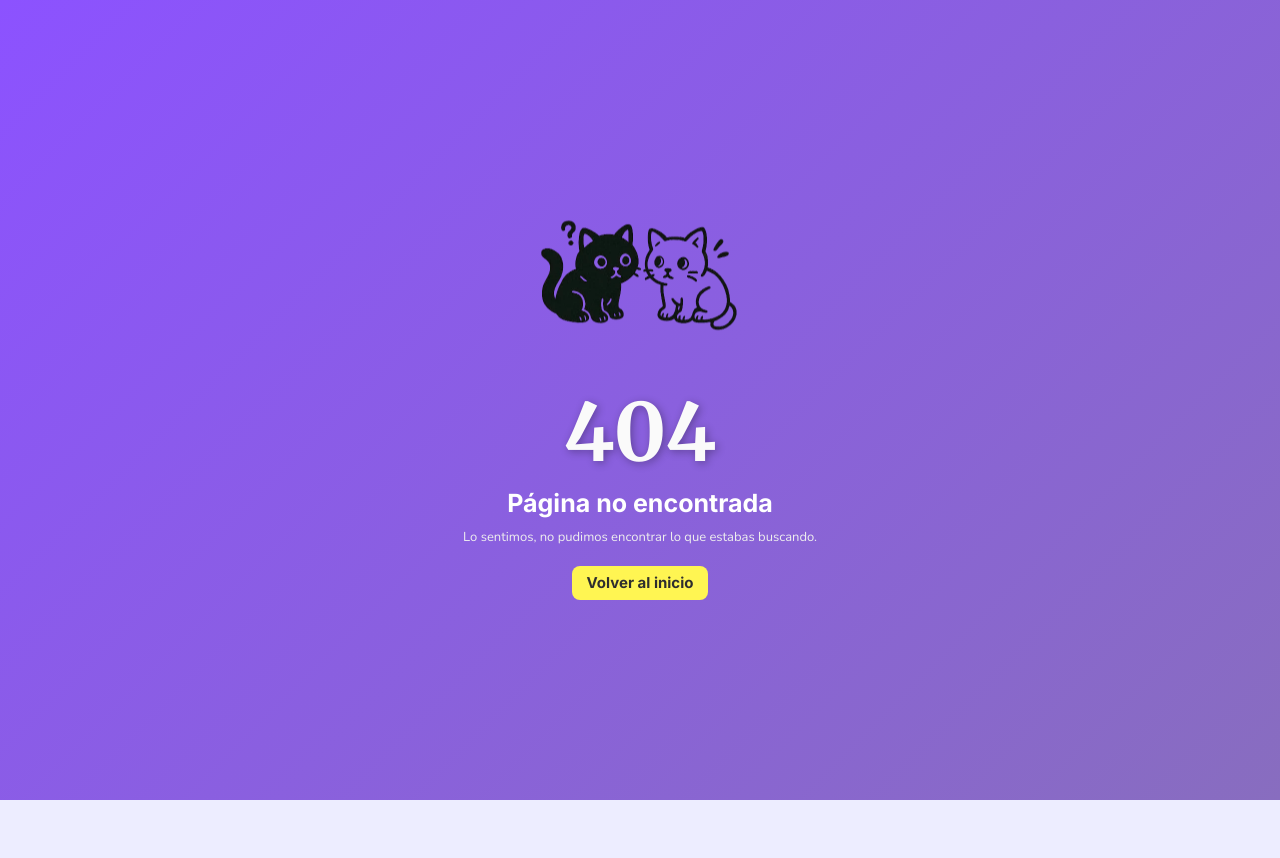
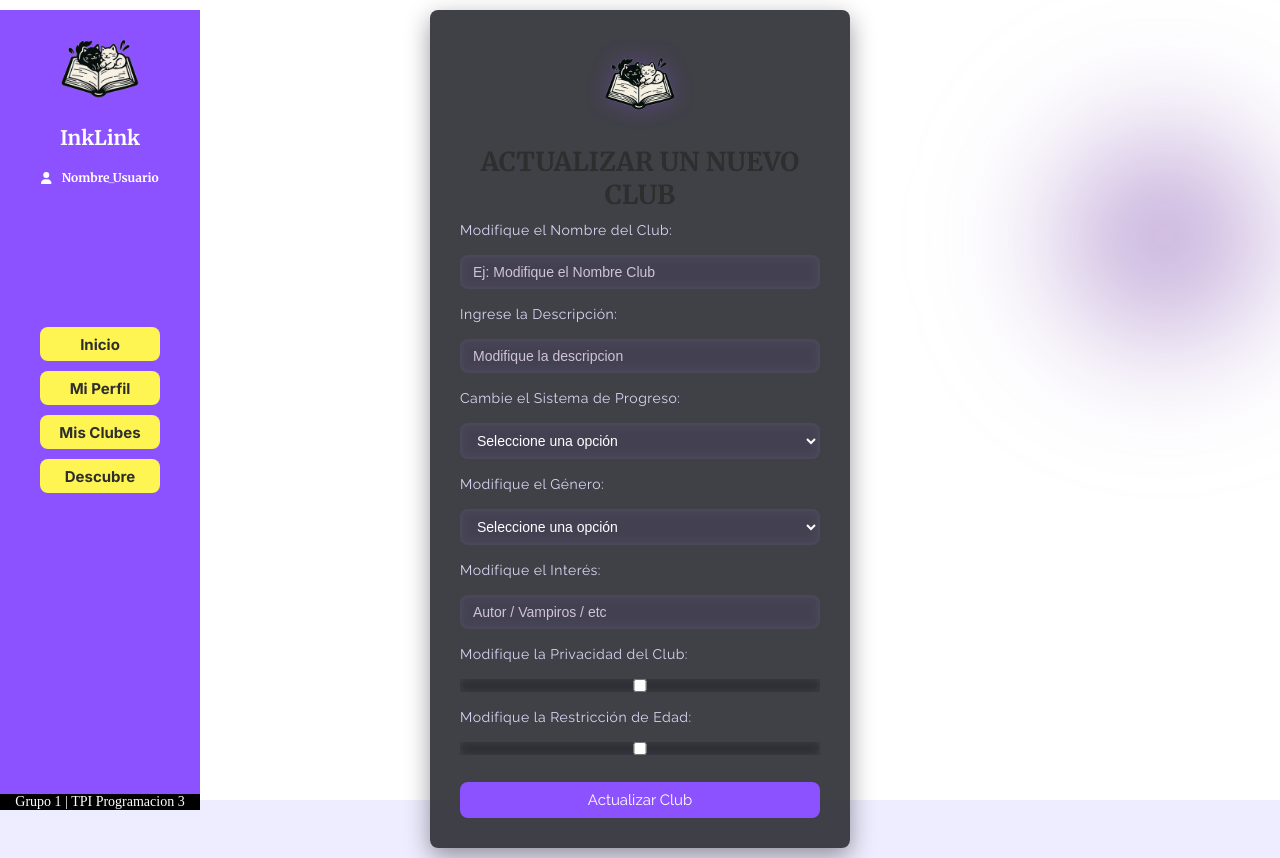
Before and after one commit to GGabi40/TPI-Programacion3, a React (Vite) app in the folder frontend/: page /modifyclub in a window 1280 px wide. Before the commit this address had no page. Before the commit the page ends 800 px from the top, so only its background shows below. Built offline with nearby package versions, Linux system fonts and the light colour scheme.

Commit message:
create components newclub y modifyclubs

```diff
--- a/frontend/src/App.jsx
+++ b/frontend/src/App.jsx
@@ -4,6 +4,9 @@ import Register from "./components/register/Register";
 import Home from "./pages/home/Home"; // landing Page
 import Dashboard from "./components/dashboard/Dashboard"; // dashboard
 import NotFound from "./components/error/notFound/NotFound"; // error 404
+import NewClub from "./components/newclub/NewClub"; //create club
+import ModifyClub from "./components/modifyClub/ModifyClub"; //modify club
+
 
 function App() {
   return (
@@ -14,6 +17,8 @@ function App() {
         <Route path="/dashboard" element={<Dashboard />} />
         <Route path="/register" element={<Register />} />
         <Route path="*" element={<NotFound />} />
+        <Route path="/newclub" element={<NewClub />} />
+        <Route path="/modifyclub" element={<ModifyClub />} />
 
       </Routes>
     </BrowserRouter>
--- /dev/null
+++ b/frontend/src/components/modifyClub/ModifyClub.jsx
@@ -0,0 +1,70 @@
+import React from 'react'
+import LeftNav from '../nav/LeftNav';
+import logo from "../../assets/img/logo/Logo-InkLink.webp";
+
+const ModifyClub = () => {
+  return (
+    <div>
+      <LeftNav />
+
+      <div className="background-animated">
+        <div className="light-orb"></div>
+      </div>
+
+      <div className="form-container margin">
+        <div className="logo-form">
+          <img src={logo} alt="Logo Inklink" />
+        </div>
+
+        <h2 id="crearNuevoClub" className="text-align">
+          ACTUALIZAR UN NUEVO CLUB
+        </h2>
+        <br />
+        <form>
+          <label>Modifique el Nombre del Club:</label>
+          <input type="text" id="name" placeholder="Ej: Modifique el Nombre Club" />
+
+          <label>Ingrese la Descripción:</label>
+          <input type="textarea" id="description" placeholder='Modifique la descripcion' max={200}/>
+
+          <label>Cambie el Sistema de Progreso:</label>
+          <select name="progress" id="progress">
+            <option value="">Seleccione una opción</option>
+            <option value="sincronica">Forma Sincrónica</option>
+            <option value="asincronica">Forma Asincrónica</option>
+          </select>
+
+          <label>Modifique el Género:</label>
+          <select name="gender" id="gender">
+            <option value="">Seleccione una opción</option>
+            <option value="fantasia">Fantasía</option>
+            <option value="romance">Romance</option>
+            <option value="ficcion">Ficción</option>
+            <option value="cienciaficcion">Ciencia Ficcion</option>
+            <option value="misterio">Misterio</option>
+            <option value="terror">Terror</option>
+            <option value="noficcion">No Ficción</option>
+            <option value="litjuvenil">Literatura Juvenil</option>
+            <option value="policial">Policial</option>
+            <option value="otro">Otro</option>
+          </select>
+
+          <label>Modifique el Interés:</label>
+          <input type="textarea" id="interest" placeholder="Autor / Vampiros / etc" />
+
+          <label>Modifique la Privacidad del Club:</label>
+          <input type="checkbox" id="privacy" name='privacy'/>
+
+          <label>Modifique la Restricción de Edad:</label>
+          <input type="checkbox" id="restriction" name='restriction'/>
+
+          <button type="submit">Actualizar Club</button>
+
+
+        </form>
+      </div>
+    </div>
+  )
+}
+
+export default ModifyClub
--- /dev/null
+++ b/frontend/src/components/newclub/NewClub.jsx
@@ -0,0 +1,135 @@
+import React from "react";
+import Footer from "../footer/Footer";
+import LeftNav from '../nav/LeftNav';
+import { useState } from "react";
+import { useNavigate } from "react-router";
+
+import logo from "../../assets/img/logo/Logo-InkLink.webp";
+import { Link } from "react-router";
+
+const NewClub = () => {
+
+    const navigate = useNavigate();
+
+    const [name, setName] = useState("");
+    const [description, setDescription] = useState("");
+    const [progress, setProgress] = useState("");
+    const [gender, setGender] = useState("");
+    const [interest, setInterest] = useState("");
+    const [privacy, setPrivacy] = useState("");
+    const [restriction, setRestriction] = useState("");
+
+    const handleNameChange = (event) => {
+        setName(event.target.value);
+    }
+
+    const handleDescriptionChange = (event) => {
+        setDescription(event.target.value);
+    }
+
+    const handleProgressChange = (event) => {
+        setProgress(event.target.value);
+    }
+
+    const handleGenderChange = (event) => {
+        setGender(event.target.value);
+    }
+
+    const handleInterestChange = (event) => {
+        setInterest(event.target.value);
+    }
+
+    const handlePrivacyChange = (event) => {
+        setPrivacy(event.target.value);
+    }
+
+    const handleRestrictionChange = (event) => {
+        setRestriction(event.target.value);
+    }
+
+    const handleAddClub = async (e) => {
+        e.preventDefault();
+
+        const clubData = {
+            name,
+            description,
+            progress,
+            gender,
+            interest,
+            privacy,
+            restriction
+        }
+
+
+    }
+
+
+  return (
+    <div>
+
+      <LeftNav />
+
+      <div className="background-animated">
+        <div className="light-orb"></div>
+      </div>
+
+      <div className="form-container margin">
+        <div className="logo-form">
+          <img src={logo} alt="Logo Inklink" />
+        </div>
+
+        <h2 id="crearNuevoClub" className="text-align">
+          CREE UN NUEVO CLUB
+        </h2>
+        <br />
+        <form>
+          <label>Ingrese el Nombre del Club:</label>
+          <input type="text" id="name" placeholder="Ej: Club de Ficción" />
+
+          <label>Ingrese la Descripción:</label>
+          <input type="textarea" id="description" placeholder='Ingrese una breve descripcion' max={200}/>
+
+          <label>Ingrese el Sistema de Progreso:</label>
+          <select name="progress" id="progress">
+            <option value="">Seleccione una opción</option>
+            <option value="sincronica">Forma Sincrónica</option>
+            <option value="asincronica">Forma Asincrónica</option>
+          </select>
+
+          <label>Ingrese el Género:</label>
+          <select name="gender" id="gender">
+            <option value="">Seleccione una opción</option>
+            <option value="fantasia">Fantasía</option>
+            <option value="romance">Romance</option>
+            <option value="ficcion">Ficción</option>
+            <option value="cienciaficcion">Ciencia Ficcion</option>
+            <option value="misterio">Misterio</option>
+            <option value="terror">Terror</option>
+            <option value="noficcion">No Ficción</option>
+            <option value="litjuvenil">Literatura Juvenil</option>
+            <option value="policial">Policial</option>
+            <option value="otro">Otro</option>
+          </select>
+
+          <label>Ingrese su Interés:</label>
+          <input type="textarea" id="interest" placeholder="Autor / Vampiros / etc" />
+
+          <label>Privacidad del Club:</label>
+          <input type="checkbox" id="privacy" name='privacy'/>
+
+          <label>Restricción de Edad:</label>
+          <input type="checkbox" id="restriction" name='restriction'/>
+
+          <button type="submit">Crear Club</button>
+
+
+        </form>
+      </div>
+
+
+
+    </div>
+  )
+}
+
+export default NewClub
```
Also changed, not shown: 2 other files (tests, documents, lock files or other folders).
